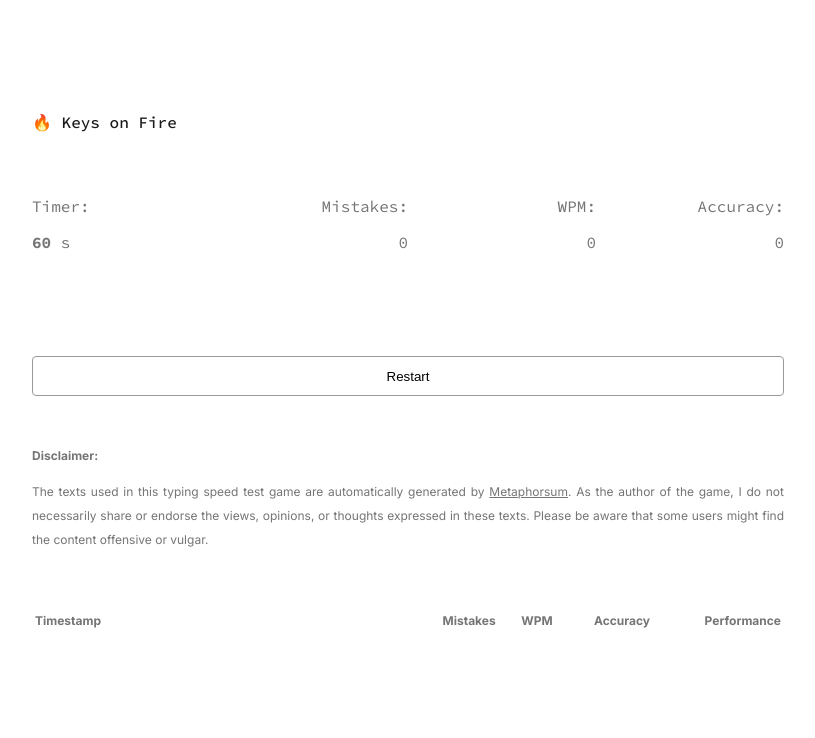
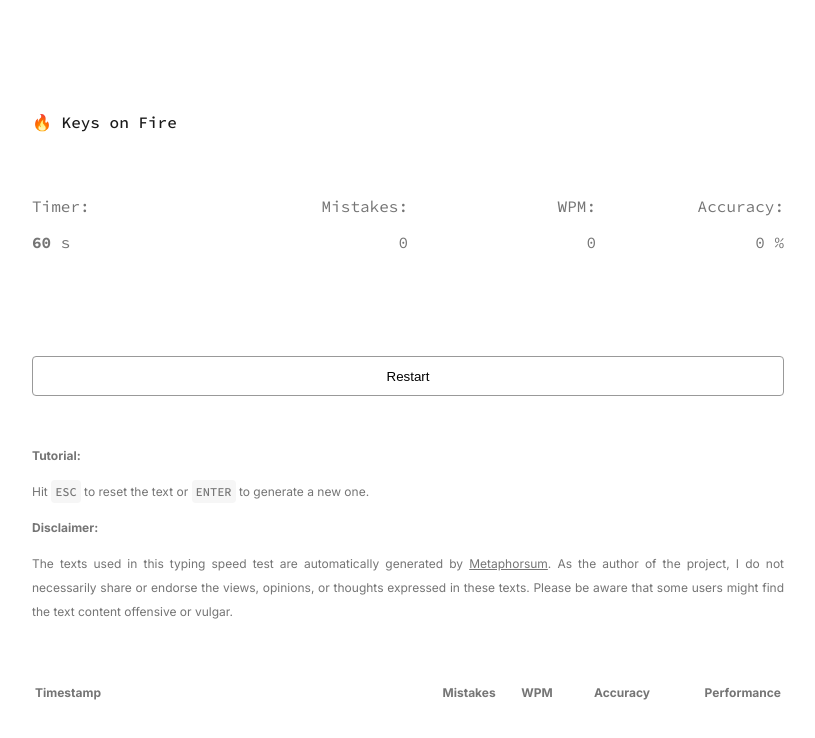
Before and after one commit to domantasdi/typing-speed-test, a plain HTML site: page index.html in a window 1280 px wide. Shown: the whole page, without its empty margins (232-1047 px from the left). Drawn offline with Linux system fonts and the light colour scheme; no server answers.

Commit message:
Tutorial addition

```diff
--- a/css/styles.css
+++ b/css/styles.css
@@ -310,3 +310,12 @@ h2 {
 .col-timestamp-header, .col-mistakes-header, .col-wpm-header, .col-accuracy-header, .col-direction-header {
     font-size: 14px;
 }
+
+.codeBlock {
+    font-family: 'Source Code Pro';
+    font-weight: 500;
+    border-radius: 4px;
+    margin: 4px 0px;
+    padding: 4px 4px;
+    background-color: #f6f6f6;
+}
--- a/index.html
+++ b/index.html
@@ -47,7 +47,7 @@
                 </li>
                 <li class="accuracy">
                     <p>Accuracy:</p>
-                    <span>0</span>
+                    <span>0 %</span>
                 </li>
             </ul>
         </div>
@@ -56,8 +56,10 @@
         <button type="button" tabindex="0" onClick="window.location.reload()">Restart</button>
     </div>
     <aside>
+        <p><strong>Tutorial:</strong></p>
+        <p>Hit <span class="codeBlock">ESC</span> to reset the text or <span class="codeBlock">ENTER</span> to generate a new one.</p>
         <p><strong>Disclaimer:</strong></p>
-        <p>The texts used in this typing speed test game are automatically generated by <a target="_blank" href="http://metaphorpsum.com/">Metaphorsum</a>. As the author of the game, I do not necessarily share or endorse the views, opinions, or thoughts expressed in these texts. Please be aware that some users might find the content offensive or vulgar.</p>
+        <p>The texts used in this typing speed test are automatically generated by <a target="_blank" href="http://metaphorpsum.com/">Metaphorsum</a>. As the author of the project, I do not necessarily share or endorse the views, opinions, or thoughts expressed in these texts. Please be aware that some users might find the text content offensive or vulgar.</p>
     </aside>
     <div class="results-grid">
         <table id="data-grid">
```
